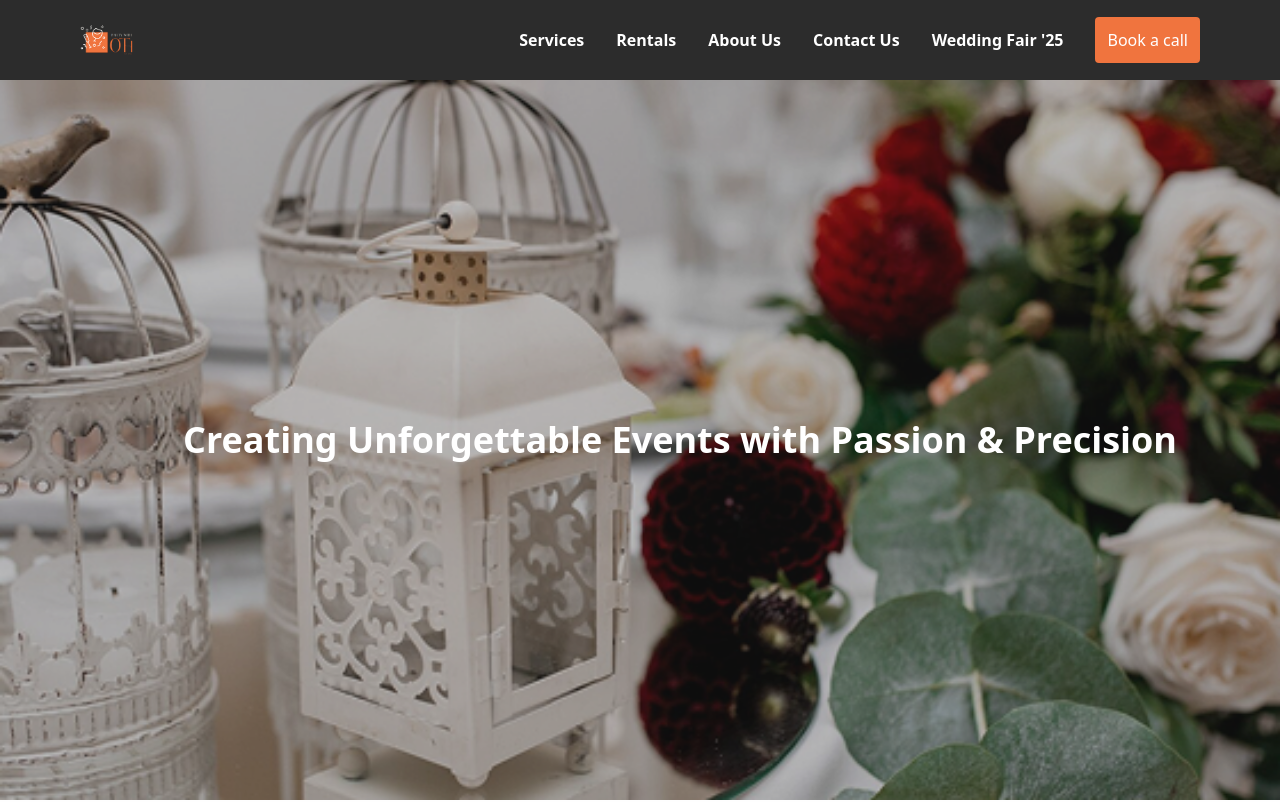
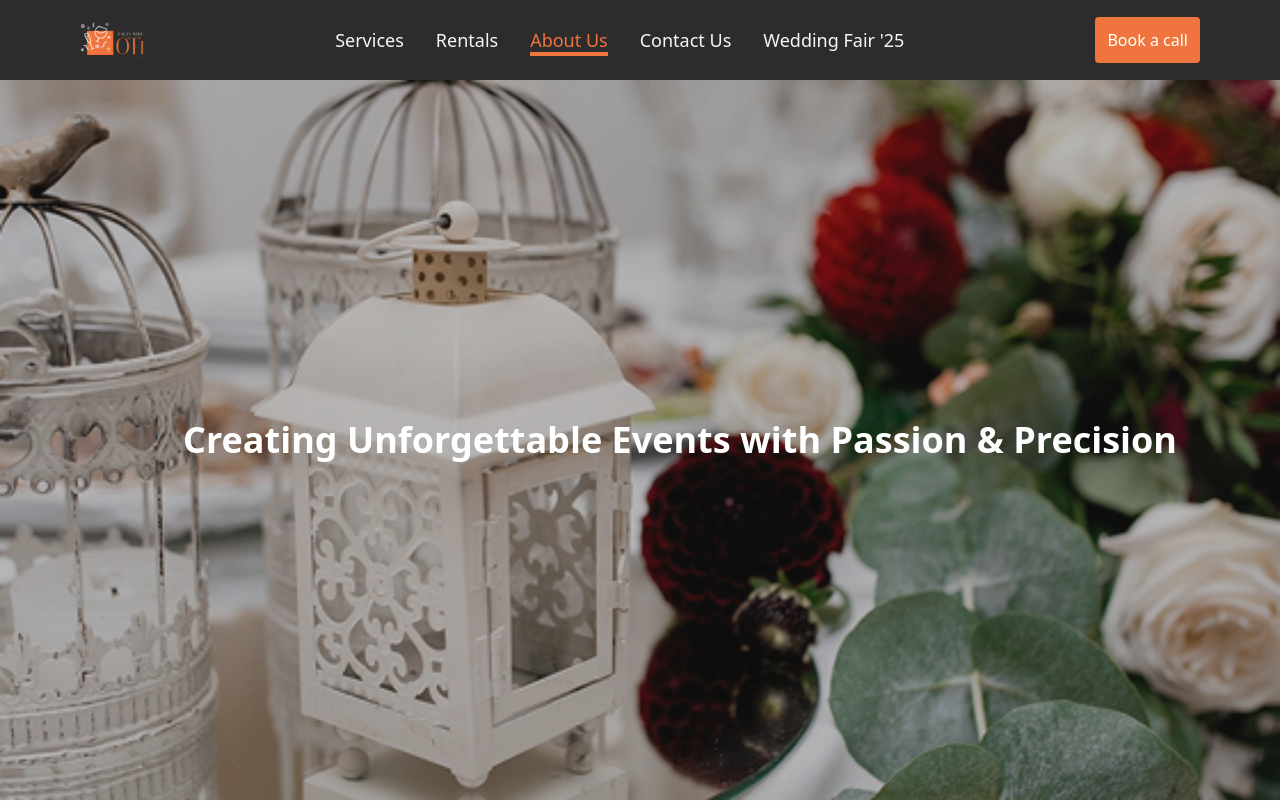
Before and after one commit to victoryBenson/othevents, a Next.js app: page /about-us in a window 1280 px wide. Shown: the top 802 px of the page. Built offline with nearby package versions, Linux system fonts and the light colour scheme.

Commit message:
addded active navber and page animation

```diff
--- a/src/app/about-us/page.jsx
+++ b/src/app/about-us/page.jsx
@@ -16,6 +16,7 @@ import "swiper/css/autoplay";
 import "swiper/css/pagination";
 import { Autoplay, Pagination } from "swiper/modules";
 import { TfiQuoteRight, TfiQuoteLeft } from "react-icons/tfi";
+import { fadeInVariants } from '../page'
 
 
 export const rentalData = [
@@ -83,7 +84,13 @@ const page = () => {
         <section>
             <HeroComponent title={'Creating Unforgettable Events with Passion & Precision'} image={heroImg}/>
         </section>
-        <section className='px-5 md:px-10 lg:px-20 py-40' id='about'>
+
+        <motion.section
+            initial="hidden"
+            whileInView="visible"
+            viewport={{ amount: 0.3 }}
+            variants={fadeInVariants}
+         className='px-5 md:px-10 lg:px-20 py-40' id='about'>
             <div className='flex flex-col lg:flex-row justify-center items-center mx-auto gap-10'>
                 <div className='space-y-4 md:w-1/2'>
                     <h1 className="text-2xl lg:text-4xl  font-bold mb-4 py-5">Who We Are </h1>
@@ -97,9 +104,14 @@ const page = () => {
                     </div>
                 </div>
             </div>
-        </section>
+        </motion.section>
 
-        <section className='px-5 md:px-10 lg:px-20 py-40'>
+        <motion.section
+            initial="hidden"
+            whileInView="visible"
+            viewport={{ amount: 0.3 }}
+            variants={fadeInVariants}
+        className='px-5 md:px-10 lg:px-20 py-40'>
             <div className="w-full">
             <Swiper
             spaceBetween={20}
@@ -138,10 +150,15 @@ const page = () => {
                 }
             </Swiper>
             </div>
-        </section>
+        </motion.section>
 
         {/* next event */}
-        <section className=' pt-40 h-full'>
+        <motion.section
+            initial="hidden"
+            whileInView="visible"
+            viewport={{ amount: 0.3 }}
+            variants={fadeInVariants}
+            className=' pt-40 h-full'>
             {/* <div className='flex h-full items-center'> */}
                 <div className='flex flex-col md:flex-row w-full h-full justify-between'>
                     <div className='h-[70vh] w-full md:w-1/2 bg-primary/10 p-5 md:p-10 lg:p-20 flex flex-col justify-center space-y-5'>
@@ -156,7 +173,7 @@ const page = () => {
                     </div>
                 </div>
             {/* </div> */}
-        </section>
+        </motion.section>
     </>
   )
 }
--- a/src/app/page.jsx
+++ b/src/app/page.jsx
@@ -15,12 +15,18 @@ import SplitScreenCarousel from '@/components/OurExpertiseCarousel';
 import contactImg from '../../public/assets/img/contact.png'
 import Bookticket from '@/components/Bookticket';
 
+export const fadeInVariants = {
+  hidden: { opacity: 0, y: 50 },
+  visible: { opacity: 1, y: 0, transition: { duration: 0.8 } },
+};
+
 const HeroHome = () => {
   const [isVisible, setIsVisible] = useState(false);
 
   useEffect(() => {
-      setTimeout(() => setIsVisible(true), 300)
-  });
+    setTimeout(() => setIsVisible(true), 300);
+  }, []);
+
 
 
   return (
@@ -70,8 +76,13 @@ const HeroHome = () => {
         </section>
 
         {/* about us */}
-        <section className='px-5 md:px-10 lg:px-20 py-40 bg-lightgray' id='about'>
-            <div className='flex flex-col lg:flex-row justify-center items-center mx-auto gap-10'>
+        <motion.section  className='px-5 md:px-10 lg:px-20 py-40' id='about'>
+            <motion.div
+                initial="hidden"
+                whileInView="visible"
+                viewport={{ amount: 0.3 }}
+                variants={fadeInVariants}
+                className='flex flex-col lg:flex-row justify-center items-center mx-auto gap-10'>
                 <div className='space-y-4 md:w-1/2'>
                     <p className='text-2xl md:text-4xl font-bold'>At PartyWithOTH</p>
                     <Image src={icon} alt='serviceicon'/>
@@ -89,24 +100,42 @@ const HeroHome = () => {
                         </div>
                     </div>
                 </div>
-            </div>
-        </section>
+            </motion.div>
+        </motion.section>
 
         {/* our expertise */}
-        <section className='px-5 md:px-10 lg:px-20 py-40'>
+        <motion.section
+            initial="hidden"
+            whileInView="visible"
+            viewport={{ amount: 0.3 }}
+            variants={fadeInVariants}
+            className='px-5 md:px-10 lg:px-20 py-40 bg-lightgray'
+            >
             <h1 className="text-2xl lg:text-4xl  font-bold mb-4 py-5">
                 Our Expertise
             </h1>
             <SplitScreenCarousel/>
-        </section>
+        </motion.section>
 
         {/* book ticket */}
-        <section className=' py-40'>
+        <motion.section
+            initial="hidden"
+            whileInView="visible"
+            viewport={{ amount: 0.3 }}
+            variants={fadeInVariants}
+            className=' pt-40'>
+
            <Bookticket/>
-        </section>
+
+        </motion.section>
 
         {/* contact us */}
-        <section className=' mt-10 lg:mt-40  h-full md:min-h-[90vh] bg-darkgray overflow-hidden p-5 md:p-10 lg:p-20'>
+        <motion.section
+            initial="hidden"
+            whileInView="visible"
+            viewport={{ amount: 0.3 }}
+            variants={fadeInVariants}
+            className='h-full md:min-h-[90vh] bg-darkgray overflow-hidden p-5 md:p-10 lg:p-20'>
             <p className='text-2xl pb-6 lg:pb-16 text-white md:text-4xl font-bold '>Will You love to reach out to us?</p>
             <div className=' h-full flex flex-col lg:flex-row justify-center items-center mx-auto gap-20 '>
                 <div className='md:w-1/2 '>
@@ -136,7 +165,7 @@ const HeroHome = () => {
                     </form>
                 </div>
             </div>
-        </section>
+        </motion.section>
 
     </Fragment>
   )
--- a/src/app/rentals/page.jsx
+++ b/src/app/rentals/page.jsx
@@ -9,6 +9,7 @@ import Image from 'next/image'
 import HeroComponent from '@/components/HeroComponent';
 import heroImg from '../../../public/assets/img/services.png'
 import  planImg from '../../../public/assets/img/planNextEvent.png'
+import { fadeInVariants } from '../page'
 
 export const rentalData = [
     {
@@ -61,13 +62,22 @@ const page = () => {
         <section>
             <HeroComponent title={'Rentals'} image={heroImg}/>
         </section>
-        <section id='rentals'className='px-5 md:px-10 lg:px-20 py-40 bg-lightgray'>
+        <motion.section
+            initial="hidden"
+            whileInView="visible"
+            viewport={{ amount: 0.3 }}
+            variants={fadeInVariants}
+         id='rentals'className='px-5 md:px-10 lg:px-20 py-40 bg-lightgray'
+         >
             <h1 className="text-2xl lg:text-4xl  font-bold mb-4 py-5">Rentals  </h1>
             <div className='grid grid-cols-1 md:grid-cols-2 lg:grid-cols-3 gap-8'>
                 {
                     rentalData.map((item) => {
                         return (
-                            <div key={item.id} className='h-[70vh] gap-4 rounded-lg overflow-hidden bg-white'>
+                            <motion.div initial="hidden"
+                                whileInView="visible"
+                                viewport={{ amount: 0.3 }}
+                                variants={fadeInVariants}  key={item.id} className='h-[70vh] gap-4 rounded-lg overflow-hidden bg-white'>
                                 <motion.div
                                     whileHover={{ scale: 1.05 }}
                                     transition={{ type: "keyframes", stiffness: 300 }}
@@ -83,14 +93,14 @@ const page = () => {
                                         </div>
                                     </div>
                                 </div>
-                            </div>
+                            </motion.div>
                         )
                     })
                 }
             </div>
-        </section>
+        </motion.section>
         {/* next event */}
-        <section className=' py-40 h-full'>
+        <section className=' pt-40 h-full'>
             {/* <div className='flex h-full items-center'> */}
                 <div className='flex flex-col md:flex-row w-full h-full justify-between'>
                     <div className='h-[70vh] w-full md:w-1/2 bg-primary/10 p-5 md:p-10 lg:p-20 flex flex-col justify-center space-y-5'>
--- a/src/app/services/page.jsx
+++ b/src/app/services/page.jsx
@@ -18,6 +18,7 @@ import rent1Img from '../../../public/assets/img/rent1.png'
 import rent2Img from '../../../public/assets/img/rent2.png'
 import rent3Img from '../../../public/assets/img/rent3.png'
 import Bookticket from '@/components/Bookticket';
+import { fadeInVariants } from '../page';
 
 
 
@@ -162,7 +163,12 @@ const Service = () => {
             </div>
        </section>
 
-       <section className='px-5 md:px-10 lg:px-20 py-40' id='about'>
+       <motion.section
+            initial="hidden"
+            whileInView="visible"
+            viewport={{ amount: 0.3 }}
+            variants={fadeInVariants}
+            className='px-5 md:px-10 lg:px-20 py-40' id='about'>
             <div className='flex flex-col lg:flex-row justify-center items-center mx-auto gap-10'>
                 <div className='space-y-4 md:w-1/2'>
                     <p className=' sm:text-lg lg:text-2xl leading-8 py-5 ld:text-start text-neutral'>
@@ -175,9 +181,15 @@ const Service = () => {
                     </div>
                 </div>
             </div>
-        </section>
+        </motion.section>
 
-        <section id='services' className='px-5 md:px-10 lg:px-20 py-40 '>
+        <motion.section
+            initial="hidden"
+            whileInView="visible"
+            viewport={{ amount: 0.3 }}
+            variants={fadeInVariants}
+            id='services'
+            className='px-5 md:px-10 lg:px-20 py-40 '>
             <h1 className="text-2xl lg:text-4xl  font-bold mb-4 py-5">Our Event Management Services  </h1>
             <div className='flex justify-center items-center'>
                 <div className='grid  grid-cols-1 sm:grid-cols-2 w-full gap-8'>
@@ -235,10 +247,15 @@ const Service = () => {
                 <p>No card selected</p>
             }
             </ModalComponent>
-        </section>
+        </motion.section>
 
             {/* rental */}
-        <section id='rentals'className='px-5 md:px-10 lg:px-20 py-40 bg-lightgray'>
+        <motion.section
+            initial="hidden"
+            whileInView="visible"
+            viewport={{ amount: 0.3 }}
+            variants={fadeInVariants}
+            id='rentals'className='px-5 md:px-10 lg:px-20 py-40 bg-lightgray'>
             <h1 className="text-2xl lg:text-4xl  font-bold mb-4 py-5">Rentals  </h1>
             <div className='grid grid-cols-1 md:grid-cols-2 lg:grid-cols-3 gap-8'>
                 {
@@ -265,10 +282,15 @@ const Service = () => {
                     })
                 }
             </div>
-        </section>
+        </motion.section>
 
         {/* next event */}
-        <section className=' py-40 h-full'>
+        <motion.section
+        initial="hidden"
+                    whileInView="visible"
+                    viewport={{ amount: 0.3 }}
+                    variants={fadeInVariants}
+         className=' pt-40 h-full'>
             {/* <div className='flex h-full items-center'> */}
                 <div className='flex flex-col md:flex-row w-full h-full justify-between'>
                     <div className='h-[70vh] w-full md:w-1/2 bg-primary/10 p-5 md:p-10 lg:p-20 flex flex-col justify-center space-y-5'>
@@ -283,7 +305,7 @@ const Service = () => {
                     </div>
                 </div>
             {/* </div> */}
-        </section>
+        </motion.section>
 
     </div>
   )
--- a/src/app/wedding-page/page.jsx
+++ b/src/app/wedding-page/page.jsx
@@ -23,6 +23,7 @@ import  frame3 from '../../../public/assets/img/h3.png'
 import  frame4 from '../../../public/assets/img/h4.png'
 import  frame5 from '../../../public/assets/img/h5.png'
 import  frame6 from '../../../public/assets/img/h6.png'
+import { fadeInVariants } from '../page';
 
 
 const slides = [
@@ -73,6 +74,8 @@ const page = () => {
       useEffect(() => {
           setTimeout(() => setIsVisible(true), 300)
       });
+
+
 
   return (
     <>
@@ -126,7 +129,12 @@ const page = () => {
 
         </section>
 
-        <section className='px-5 md:px-10 lg:px-20 py-40' id='about'>
+        <motion.section
+            initial="hidden"
+            whileInView="visible"
+            viewport={{ amount: 0.3 }}
+            variants={fadeInVariants}
+            className='px-5 md:px-10 lg:px-20 py-40' id='about'>
             <div className='flex flex-col lg:flex-row justify-center items-center mx-auto gap-10'>
                 <div className='space-y-4 md:w-1/2'>
                     <h1 className="text-2xl lg:text-4xl  font-bold mb-4 py-5">What's this About</h1>
@@ -140,13 +148,19 @@ const page = () => {
                     </div>
                 </div>
             </div>
-        </section>
+        </motion.section>
 
-        <section id='video' className='px-5 md:px-10 lg:px-20 py-40'>
+        <motion.section initial="hidden"
+            whileInView="visible"
+            viewport={{ amount: 0.3 }}
+            variants={fadeInVariants}  id='video' className='px-5 md:px-10 lg:px-20 py-40'>
             <Image src={thumbnail} alt={'video-image'} className='h-full w-full object-cover'/>
-        </section>
+        </motion.section>
 
-        <section className='px-5 md:px-10 lg:px-20 py-40'>
+        <motion.section initial="hidden"
+            whileInView="visible"
+            viewport={{ amount: 0.3 }}
+            variants={fadeInVariants}  className='px-5 md:px-10 lg:px-20 py-40'>
             <h1 className="text-2xl lg:text-4xl  font-bold mb-4 py-5">What to Expect? </h1>
             <div className="w-full">
             <Swiper
@@ -186,9 +200,12 @@ const page = () => {
                 }
             </Swiper>
             </div>
-        </section>
+        </motion.section>
 
-        <section>
+        <motion.section initial="hidden"
+            whileInView="visible"
+            viewport={{ amount: 0.3 }}
+            variants={fadeInVariants} >
             <div className='flex h-full md:h-[90vh] items-center'>
                 {
                     data.map((item) => (
@@ -215,11 +232,16 @@ const page = () => {
                     ))
                 }
             </div>
-        </section>
+        </motion.section>
 
         {/*  */}
         {/* about us */}
-        <section className='px-5 md:px-10 lg:px-20 py-40 bg-lightgray' id='about'>
+        <motion.section
+        initial="hidden"
+        whileInView="visible"
+        viewport={{ amount: 0.3 }}
+        variants={fadeInVariants}
+         className='px-5 md:px-10 lg:px-20 py-40 bg-lightgray' id='about'>
             <div className='flex flex-col lg:flex-row justify-center items-center mx-auto gap-10'>
                 <div className='space-y-4 md:w-1/2'>
                 <h1 className="text-2xl lg:text-4xl  font-bold mb-4 py-5">The Wedding Fair '24 Highlights </h1>
@@ -245,7 +267,7 @@ const page = () => {
                     </div>
                 </div>
             </div>
-        </section>
+        </motion.section>
     </>
   )
 }
--- a/src/components/header.jsx
+++ b/src/components/header.jsx
@@ -3,42 +3,94 @@
 import AnimatedLink from '@/shared/AnimatedLink'
 import Logo from '@/shared/logo'
 import Link from 'next/link'
-import React from 'react'
+import { usePathname } from 'next/navigation'
+import React, { useState } from 'react'
+import {motion} from 'framer-motion'
 
 const Header = () => {
+    const [hoveredIndex, setHoveredIndex] = useState(null); // For hover effect
+    const pathname = usePathname();
+
+    const navLinks = [
+        {
+            name: 'Services',
+            path: '/services'
+        },
+        {
+            name: 'Rentals',
+            path: '/rentals'
+        },
+        {
+            name: 'About Us',
+            path: '/about-us'
+        },
+        {
+            name: 'Contact Us',
+            path: '/contact-us'
+        },{
+            name: "Wedding Fair '25",
+            path: '/wedding-page'
+        }
+    ]
+
   return (
-    <div className='flex justify-cente items-center h-20 w-full bg-darkgray text-white px-20 mx-auto'>
-        <div className='h-14 w-14 flex items-center '>
-            <Link href={'/'}>
+    <div className='flex justify-between items-center h-20 w-full bg-darkgray text-white px-20 mx-auto'>
+        <div className='h-16 w-16 flex items-center'>
+            <Link href={'/'} >
                 <Logo />
             </Link>
         </div>
-        <div className='flex justify-end w-full'>
+
+
+        <div className=''>
             <ul className='flex items-center gap-8'>
-                <li>
-                    {/* <Link href={'#'}>Services</Link> */}
-                    <AnimatedLink href={'services'} text='Services' />
-                </li>
-                <li>
-                    {/* <Link hreef={'#'}>Rentals</Link> */}
-                    <AnimatedLink href={'rentals'} text='Rentals' />
-                </li>
-                <li>
-                {/* <Link href={'#'}>About Us</Link> */}
-                    <AnimatedLink href={'about-us'} text='About Us' />
-                </li>
-                <li>
-                {/* <Link href={'#'}>Conact Us</Link> */}
-                    <AnimatedLink href={'contact-us'} text='Contact Us' />
-                </li>
-                <li>
-                {/* <Link href={'#'}>Wedding Fair '25</Link> */}
-                    <AnimatedLink href={'wedding-page'} text="Wedding Fair '25" />
-                </li>
-                <li className=''>
-                    <Link href={'#'} className='bg-primary text-white p-3 rounded'>Book a call</Link>
-                </li>
-            </ul>
+                {
+                    navLinks.map((link, index) => {
+                        return (
+                            <Link key={index} href={link.path} className='relative'>
+                                <motion.div
+                                        className={`text-lg ${
+                                        pathname === link.path ? "text-primary" : "text-lightgray"
+                                        }`}
+                                        onMouseEnter={() => setHoveredIndex(index)}
+                                        onMouseLeave={() => setHoveredIndex(null)}
+                                        >
+                                            {link.name}
+                                            {/* Hover animation */}
+                                            {hoveredIndex === index && (
+                                            <motion.div
+                                                layoutId="hover-underline"
+                                                className="absolute left-0 right-0 h-1 bg-primary"
+                                                style={{ bottom: -2 }}
+                                                initial={{ opacity: 0, scaleX: 0 }}
+                                                animate={{ opacity: 1, scaleX: 1 }}
+                                                exit={{ opacity: 0, scaleX: 0 }}
+                                                transition={{ duration: 0.2 }}
+                                            />
+                                            )}
+
+                                            {/* Active state */}
+                                            {pathname === link.path && (
+                                            <motion.div
+                                                layoutId="active-underline"
+                                                className="absolute left-0 right-0 h-1 bg-primary"
+                                                style={{ bottom: -2 }}
+                                                initial={false}
+                                                animate={{ opacity: 1, scaleX: 1 }}
+                                                transition={{ duration: 0.3 }}
+                                            />
+                                            )}
+
+                                        </motion.div>
+                                    </Link>
+                                )
+                            })
+                        }
+                    </ul>
+        </div>
+
+        <div className=''>
+            <Link href={'#'} className='bg-primary text-white p-3 rounded'>Book a call</Link>
         </div>
     </div>
   )
--- a/src/shared/AnimatedLink.jsx
+++ b/src/shared/AnimatedLink.jsx
@@ -5,17 +5,19 @@ const AnimatedLink = ({href,text}) => {
   return (
     <motion.a
     href={href}
-    className="relative inline-block text-blue-600 font-semibold"
+    className="relative inline-block font-semibold"
     whileHover={{ scale: 1.1 }} // Scale the link on hover
     whileTap={{ scale: 0.95 }} // Scale down when clicked
   >
     {text}
-    <motion.span
-      className="absolute left-0 bottom-0 h-[2px] w-full bg-blue-600"
-      initial={{ scaleX: 0 }} // Start with the line hidden
-      animate={{ scaleX: 1 }} // Animate to full width
-      transition={{ duration: 0.3, ease: "easeInOut" }} // Smooth animation
-    />
+
+      <motion.div
+              className="absolute bottom-0 left-0 h-1 w-full bg-primary"
+              initial={{ width: 0 }}
+              whileHover={{ width: "100%" }}
+              transition={{ duration: 0.3 }}
+            />
+
   </motion.a>
   )
 }
```
Also changed, not shown: src/app/contact-us/page.jsx (+8 -4 lines), src/components/OurExpertiseCarousel.jsx (+4 -4 lines).
